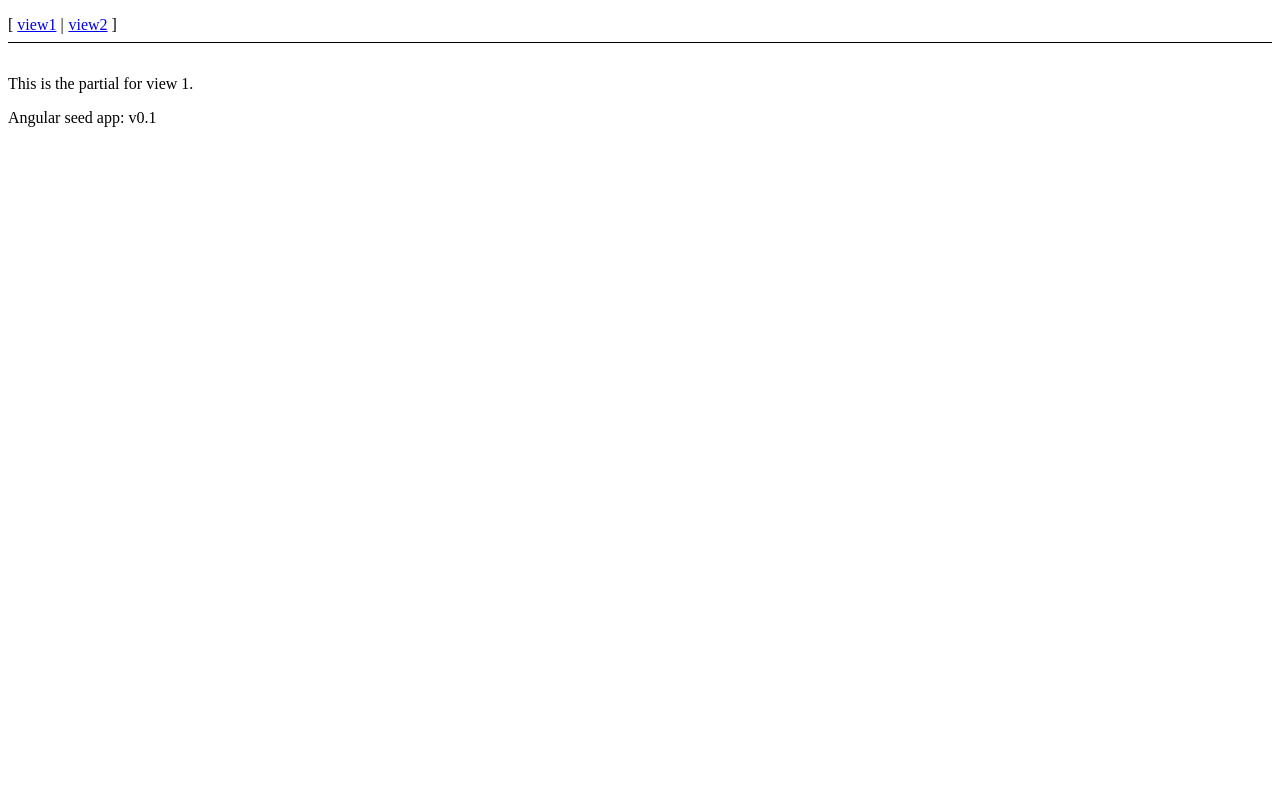
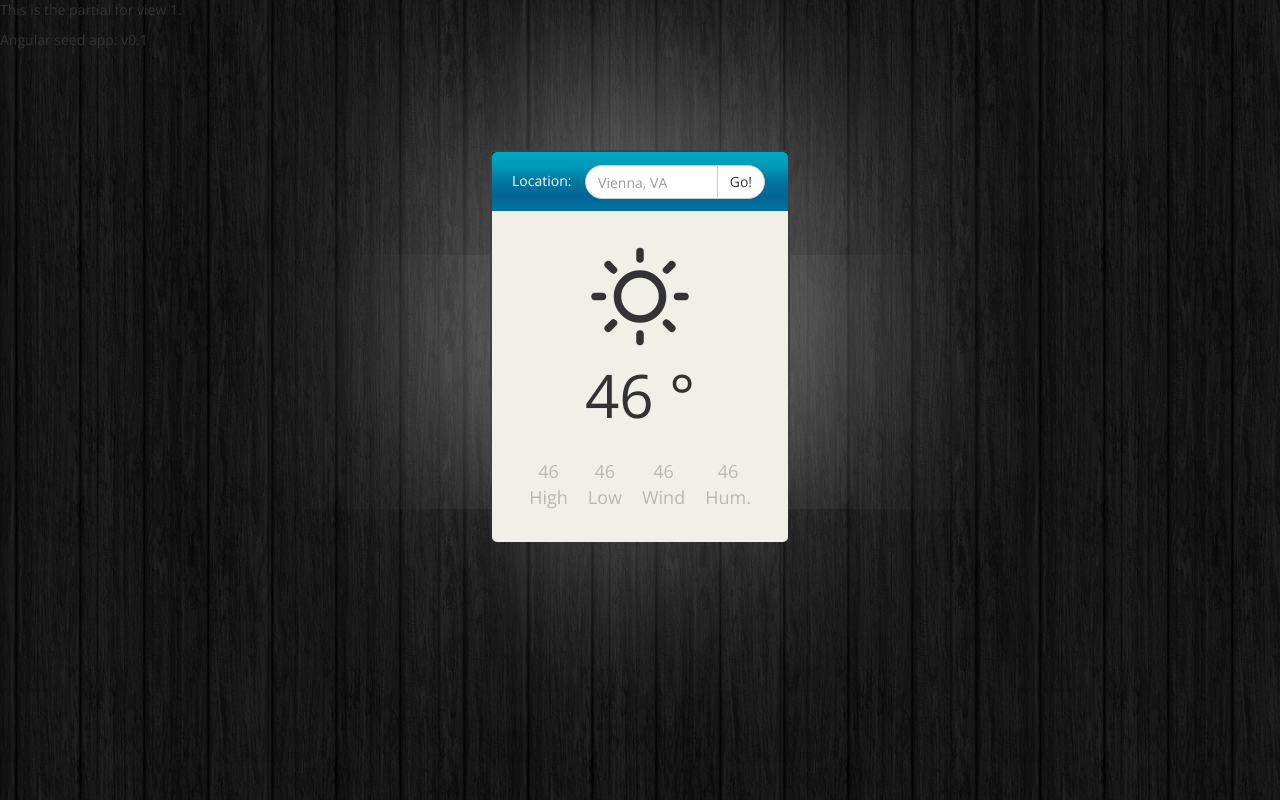
Before and after one commit to Joebob12/Spandex, a website: page app/index.html in a window 1280 px wide. Drawn offline with nearby package versions, Linux system fonts and the light colour scheme.

Commit message:
Added weather icons and nice wood background

```diff
--- a/app/css/app.css
+++ b/app/css/app.css
@@ -1,4 +1,157 @@
 /* app css stylesheet */
+
+body {
+  background-image: url(../img/dark_wood.png);
+}
+
+*, body {
+  margin: 0px;
+  font-family: "Open Sans", "Helvetica Neue", Helvetica, Arial, sans-serif;
+}
+
+/* weather icons */
+@font-face {
+    font-family: 'MeteoconsRegular';
+    src: url('meteocons-webfont.eot');
+    src: url('meteocons-webfont.eot?#iefix') format('embedded-opentype'),
+         url('meteocons-webfont.woff') format('woff'),
+         url('meteocons-webfont.ttf') format('truetype'),
+         url('meteocons-webfont.svg#MeteoconsRegular') format('svg');
+    font-weight: normal;
+    font-style: normal;
+}
+
+
+.top-menu {
+  width:300px;
+  height:330px;
+  position:absolute;
+  left:50%;
+  top:50%;
+  margin:-250px 0 0 -150px;
+  border-top-left-radius: 5px;
+  border-top-right-radius: 5px;
+  border: 2px solid rgba(100, 100, 100, 0.55);
+  color: #ffffff;
+  -webkit-box-shadow: 0px 0px 240px 0px rgba(255, 255, 255, 0.8);
+  -moz-box-shadow:    0px 0px 240px 0px rgba(255, 255, 255, 0.8);
+  box-shadow:         0px 0px 240px 0px rgba(255, 255, 255, 0.8);
+}
+
+.orange-top {
+  background-color: #e67053;
+  width: 100%;
+  height: 60px;
+  position: relative;
+  border-top-left-radius: 5px;
+  border-top-right-radius: 5px;
+  background: #00a8c2;
+  background: -moz-linear-gradient(top, #00a8c2 0%, #0099b7 25%, #00779f 50%, #006496 75%, #00759f 100%);
+  background: -webkit-gradient(linear, left top, left bottom, color-stop(0%,#00a8c2), color-stop(25%,#0099b7), color-stop(50%,#00779f), color-stop(75%,#006496), color-stop(100%,#00759f));
+  background: -webkit-linear-gradient(top, #00a8c2 0%,#0099b7 25%,#00779f 50%,#006496 75%,#00759f 100%);
+  background: -o-linear-gradient(top, #00a8c2 0%,#0099b7 25%,#00779f 50%,#006496 75%,#00759f 100%);
+  background: -ms-linear-gradient(top, #00a8c2 0%,#0099b7 25%,#00779f 50%,#006496 75%,#00759f 100%);
+  background: linear-gradient(to bottom, #00a8c2 0%,#0099b7 25%,#00779f 50%,#006496 75%,#00759f 100%);
+  filter: progid:DXImageTransform.Microsoft.gradient( startColorstr='#00a8c2', endColorstr='#00759f',GradientType=0 );
+  border-bottom: 1px solid rgba(255, 255, 255, 0.8);
+  display: inline-block;
+}
+
+.loc-help {
+  position: relative;
+  top: -13px;
+  height: 60px;
+  line-height: 60px;
+  padding-left: 20px;
+  padding-right: 10px;
+  text-align: middle;
+  display: inline-block;
+}
+
+.loc-form {
+  width: 180px;
+  display: inline-block;
+  margin-top: 13px;
+}
+
+.weather-icon {
+  font-size: 120px;
+  color: #333;
+  margin: 0 auto;
+  text-align: center;
+}
+
+.weather-degree {
+  font-size: 60px;
+  color: #333;
+  margin: 0 auto;
+  text-align: center;
+  margin-top: -35px;
+}
+
+.weather-small{
+  display: table;
+  margin: 0 auto;
+  margin-top: 20px;
+}
+
+.weather-high {
+  font-size: 18px;
+  color: #b9baad;
+  float: left;
+  text-align: center;
+  margin-top: -0px;
+}
+
+.weather-low {
+  font-size: 18px;
+  color: #b9baad;
+  float: left;
+  margin-left: 20px;
+  text-align: center;
+  margin-top: -0px;
+}
+
+.weather-wind {
+  font-size: 18px;
+  color: #b9baad;
+  float: left;
+  margin-left: 20px;
+  text-align: center;
+  margin-top: -0px;
+}
+
+.weather-hum {
+  font-size: 18px;
+  color: #b9baad;
+  float: left;
+  margin-left: 20px;
+  text-align: center;
+  margin-top: -0px;
+}
+
+[data-icon]:before {
+  font-family: 'MeteoconsRegular';
+  content: attr(data-icon);
+}
+
+.input-group .form-control:first-child {
+  border-top-left-radius: 18px;
+  border-bottom-left-radius: 18px;
+}
+
+.input-group-btn:last-child>.btn {
+  border-top-right-radius: 18px;
+  border-bottom-right-radius: 18px;
+}
+
+.middle-content {
+  background-color: #f0f0e8;
+  border-bottom-left-radius: 5px;
+  border-bottom-right-radius: 5px;
+  height: 330px;
+}
+
 
 .menu {
   list-style: none;
--- a/app/index.html
+++ b/app/index.html
@@ -1,23 +1,42 @@
 <!doctype html>
-<html lang="en" ng-app="myApp">
+<html lang="en">
 <head>
   <meta charset="utf-8">
-  <title>My AngularJS App</title>
+  <title>My Weather App</title>
   <link rel="stylesheet" href="css/app.css"/>
+  <link href='http://fonts.googleapis.com/css?family=Open+Sans:400,300,600' rel='stylesheet' type='text/css'>
+  <link rel="stylesheet" href='//netdna.bootstrapcdn.com/bootstrap/3.1.1/css/bootstrap.min.css'>
 </head>
-<body>
-  <ul class="menu">
-    <li><a href="#/view1">view1</a></li>
-    <li><a href="#/view2">view2</a></li>
-  </ul>
-
+<body ng-app="myApp">
   <div ng-view></div>
-
+    <div class="top-menu">
+    <div class="orange-top">
+      <div class="loc-help">Location:</div>
+      <div class="loc-form">
+        <div class="input-group">
+          <input type="text" class="form-control" placeholder="Vienna, VA">
+            <span class="input-group-btn">
+              <button class="btn btn-default" type="button">Go!</button>
+            </span>
+        </div><!-- /input-group -->
+      </div>
+    </div>
+    <div class="middle-content">
+      <div class="weather-icon" data-icon="B"></div>
+      <div class="weather-degree">46 &deg</div>
+      <div class="weather-small">
+        <div class="weather-high">46</br>High</div>
+        <div class="weather-low">46</br>Low</div>
+        <div class="weather-wind">46</br>Wind</div>
+        <div class="weather-hum">46</br>Hum.</div>
+      </div>
+    </div>
+  </div>
   <div>Angular seed app: v<span app-version></span></div>
 
   <!-- In production use:
-  <script src="//ajax.googleapis.com/ajax/libs/angularjs/x.x.x/angular.min.js"></script>
-  -->
+  <script src="//ajax.googleapis.com/ajax/libs/angularjs/x.x.x/angular.min.js"></script>  -->
+
   <script src="lib/angular/angular.js"></script>
   <script src="lib/angular/angular-route.js"></script>
   <script src="js/app.js"></script>
```
Also changed, not shown: app/css/meteocons-webfont.svg (added), app/css/meteocons-webfont.ttf (added), app/css/meteocons-webfont.woff (added), app/img/dark_wood.png (added), 1 other file.
